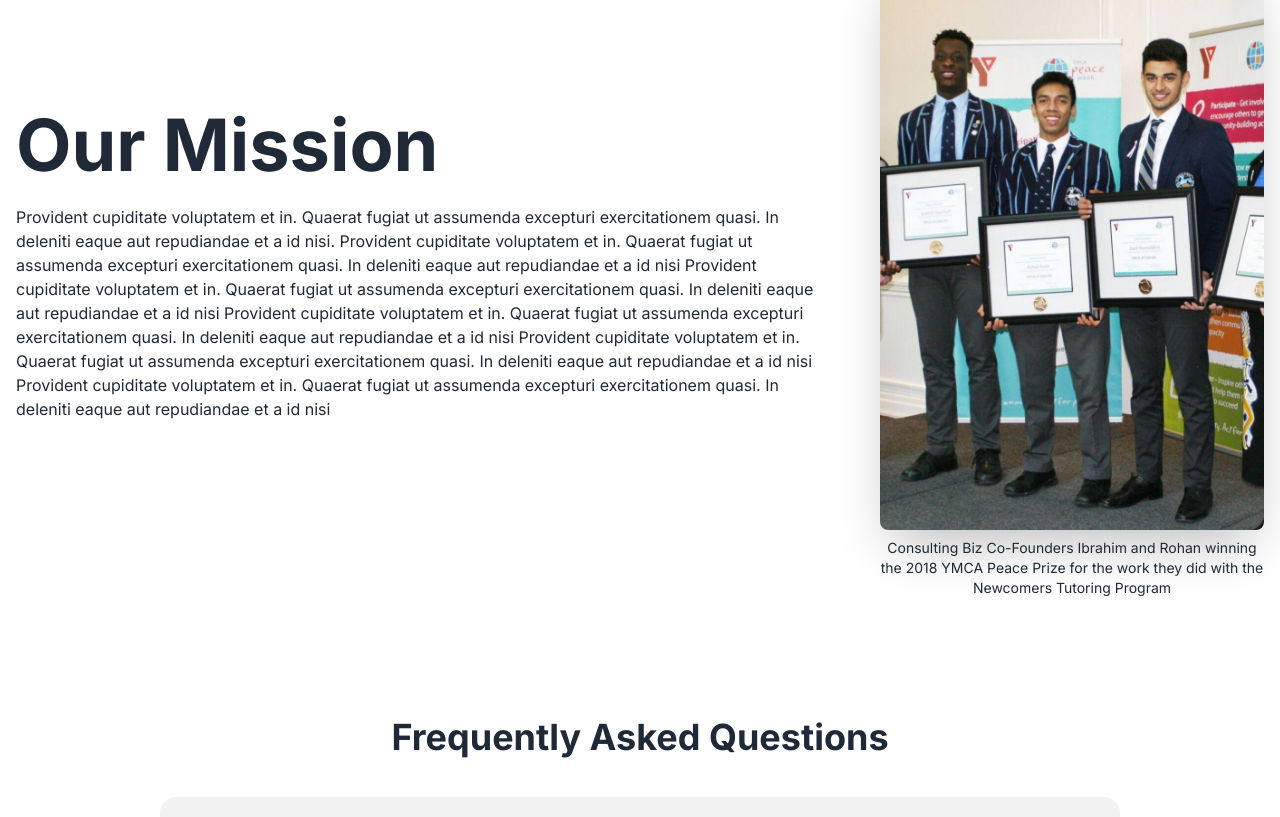
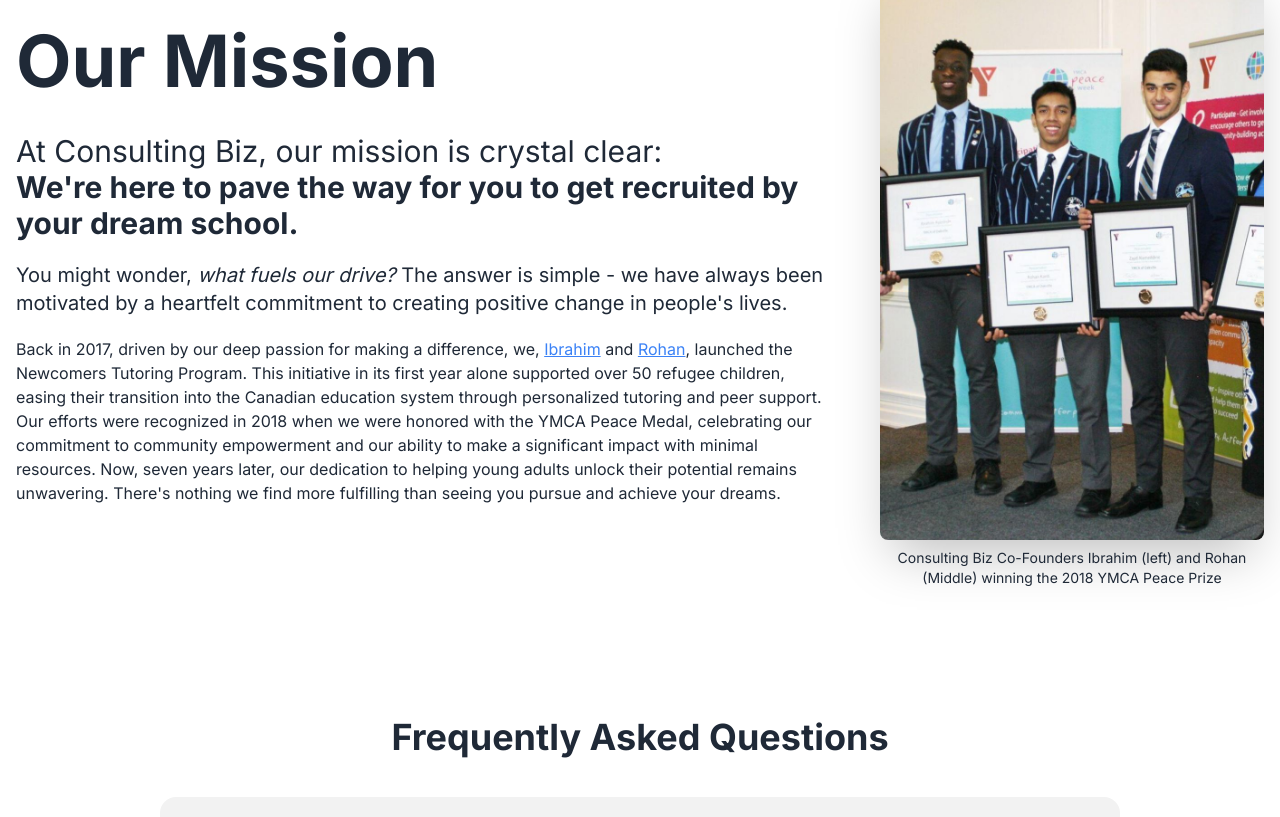
Before and after one commit to rohank36/consulting, a Next.js app: page / in a window 1280 px wide. Shown: the part 4371-5188 px from the top of the page. Built offline with nearby package versions, Linux system fonts and the light colour scheme.

Commit message:
did our mission page

```diff
--- a/src/app/About.tsx
+++ b/src/app/About.tsx
@@ -1,24 +1,31 @@
 import React from 'react';
+import Link from 'next/link'
 
+//TODO: Change out all consulting biz to real biz name
 const About = () =>{
+    const rohanLinkedIn="https://www.linkedin.com/in/rohankanti/";
+    const ibroLinkedIn="https://www.linkedin.com/in/ibrahim-ayorinde-494b821ab/";
     return(
         <div >
             <div className="hero min-h-screen bg-white">
                 <div className="hero-content flex-col lg:flex-row-reverse">
                     <div className="flex flex-col ml-10">
                         <img src="/images/ntp.JPG" className="max-w-sm rounded-lg shadow-2xl" />
-                        <p className="text-center text-sm mt-2">Consulting Biz Co-Founders Ibrahim and Rohan winning the 2018 YMCA Peace Prize for the work they did with the Newcomers Tutoring Program</p>
+                        <p className="text-center text-sm mt-2">Consulting Biz Co-Founders Ibrahim (left) and Rohan (Middle) winning the 2018 YMCA Peace Prize</p>
                     </div>
                     <div>
-                    <h1 className="text-7xl font-bold">Our Mission</h1>
-                    <p className="py-6">
-                        Provident cupiditate voluptatem et in. Quaerat fugiat ut assumenda excepturi exercitationem quasi. In deleniti eaque aut repudiandae et a id nisi.
-                        Provident cupiditate voluptatem et in. Quaerat fugiat ut assumenda excepturi exercitationem quasi. In deleniti eaque aut repudiandae et a id nisi
-                        Provident cupiditate voluptatem et in. Quaerat fugiat ut assumenda excepturi exercitationem quasi. In deleniti eaque aut repudiandae et a id nisi
-                        Provident cupiditate voluptatem et in. Quaerat fugiat ut assumenda excepturi exercitationem quasi. In deleniti eaque aut repudiandae et a id nisi
-                        Provident cupiditate voluptatem et in. Quaerat fugiat ut assumenda excepturi exercitationem quasi. In deleniti eaque aut repudiandae et a id nisi
-                        Provident cupiditate voluptatem et in. Quaerat fugiat ut assumenda excepturi exercitationem quasi. In deleniti eaque aut repudiandae et a id nisi
-                    </p>
+                        <h1 className="text-7xl font-bold mb-3">Our Mission</h1>
+                        <div className='py-6'>
+                            <h1 className="text-3xl mb-5">At Consulting Biz, our mission is crystal clear: <div><b>We're here to pave the way for you to get recruited by your dream school.</b></div></h1>
+                            <h2 className="text-xl mb-5">You might wonder, <i>what fuels our drive?</i> The answer is simple - we have always been motivated by a heartfelt commitment to creating positive change in people's lives.</h2>
+                            <p>
+                                Back in 2017, driven by our deep passion for making a difference, we, <Link href={ibroLinkedIn} className="text-blue-500 underline">Ibrahim</Link> and <Link href={rohanLinkedIn} className="text-blue-500 underline">Rohan</Link>, launched the Newcomers Tutoring Program.
+                                This initiative in its first year alone supported over 50 refugee children, easing their transition into the Canadian education system through personalized tutoring and peer support.
+                                Our efforts were recognized in 2018 when we were honored with the YMCA Peace Medal, celebrating our commitment to community empowerment and our ability to make a significant impact with
+                                minimal resources. Now, seven years later, our dedication to helping young adults unlock their potential remains unwavering. There's nothing we find more fulfilling than seeing you
+                                pursue and achieve your dreams.
+                            </p>
+                        </div>
                     </div>
                 </div>
                 </div>
```
